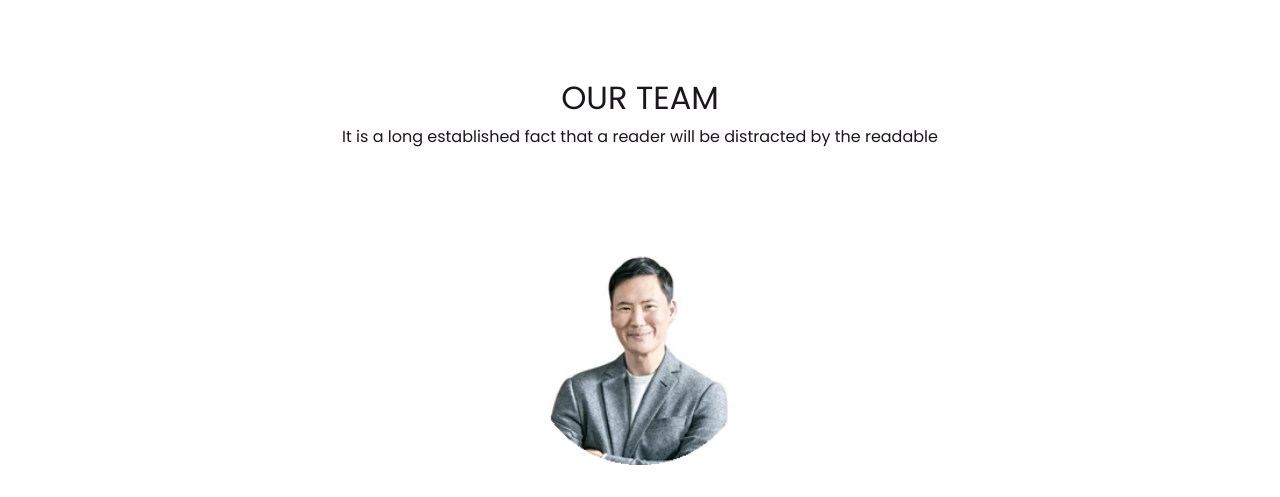
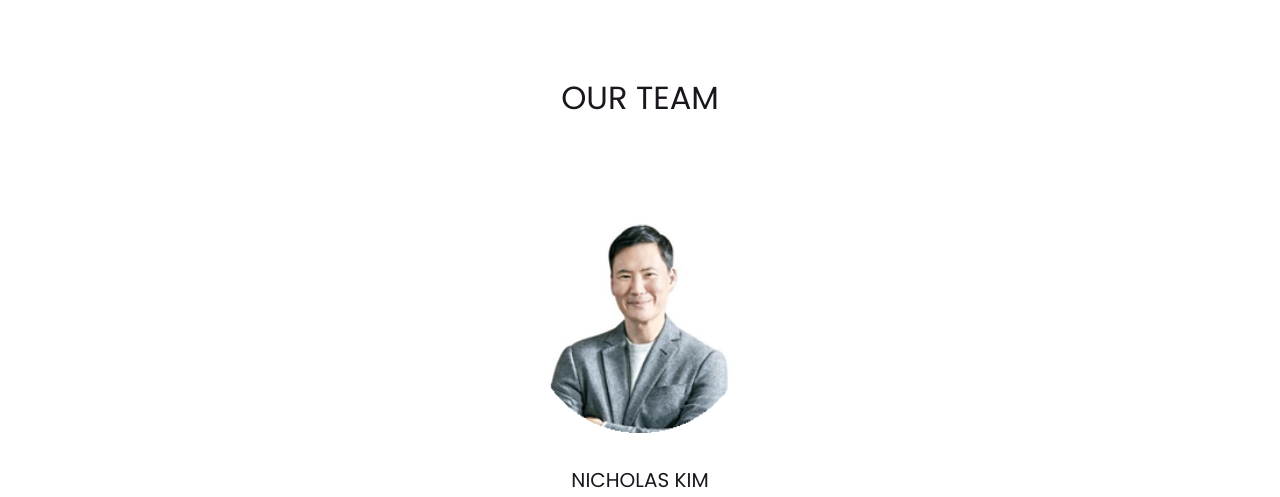
Before and after one commit to godori004/netlify, a plain HTML site: page index.html in a window 1280 px wide. Shown: the part 2660-3157 px from the top of the page. Drawn offline with nearby package versions, Linux system fonts and the light colour scheme.

Commit message:
글 수정

```diff
--- a/index.html
+++ b/index.html
@@ -263,7 +263,6 @@
         OUR TEAM
       </h2>
       <p>
-        It is a long established fact that a reader will be distracted by the readable
       </p>
     </div>
     <div class="container">
```
